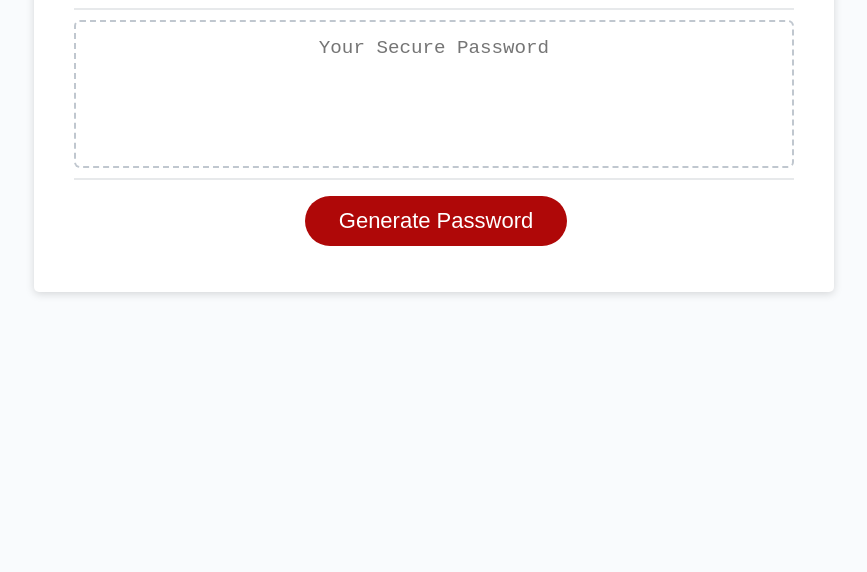
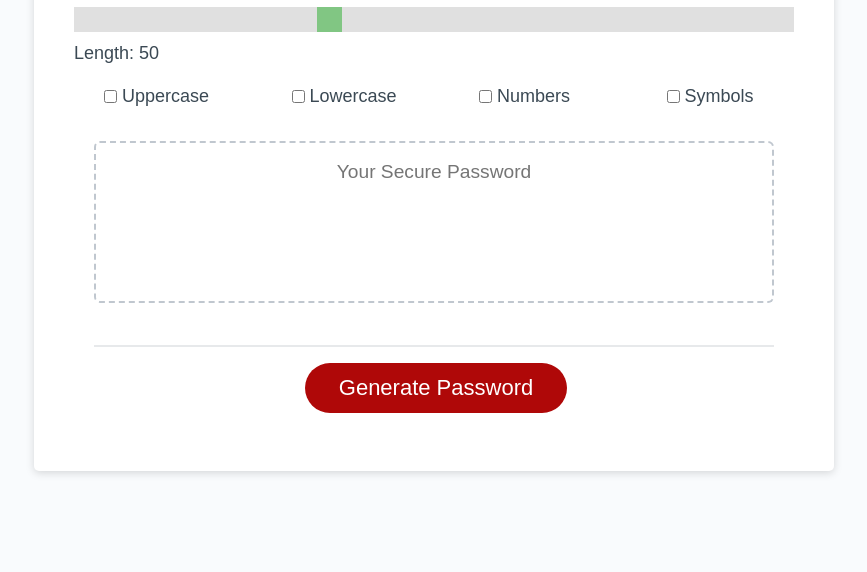
Before and after one commit to Valborg1/3-password-generator, a plain HTML site: page Develop/index.html in a window 1280 px wide. Shown: the part 228-800 px from the top of the page, without its empty margins (206-1073 px from the left). Drawn offline with nearby package versions, Linux system fonts and the light colour scheme.

Commit message:
added buttons and slider to html and css

```diff
--- a/Develop/index.html
+++ b/Develop/index.html
@@ -4,18 +4,97 @@
     <meta charset="UTF-8" />
     <meta name="viewport" content="width=device-width, initial-scale=1.0" />
     <meta http-equiv="X-UA-Compatible" content="ie=edge" />
+
     <title>Password Generator</title>
+
+    <link rel="stylesheet" href="https://stackpath.bootstrapcdn.com/bootstrap/4.5.2/css/bootstrap.min.css" integrity="sha384-JcKb8q3iqJ61gNV9KGb8thSsNjpSL0n8PARn9HuZOnIxN0hoP+VmmDGMN5t9UJ0Z" crossorigin="anonymous">
+
     <link rel="stylesheet" href="style.css" />
+
+
+
   </head>
   <body>
     <div class="wrapper">
       <header>
         <h1>Password Generator</h1>
       </header>
-      <div class="card">
+      <div class="form">
         <div class="card-header">
           <h2>Generate a Password</h2>
         </div>
+<br />
+
+<div class="rangeslider">
+  <input type="range" min="8" max="128" value="50"
+                  class="myslider" id="sliderRange">
+  <p>Length: <span id="passwordLength"></span></p>
+</div>
+
+<script>
+var rangeslider = document.getElementById("sliderRange");
+var output = document.getElementById("passwordLength");
+output.innerHTML = rangeslider.value;
+
+rangeslider.oninput = function() {
+  output.innerHTML = this.value;
+
+
+  // Check on checkbox
+  // if (document.getElementById("inlineCheckbox4").checked === true) {
+  //           console.log('true');
+
+  //           } else {
+  //               console.log('false');
+  //           }
+}
+
+// Check on range slider
+// console.log(rangeslider.value);
+</script>
+
+        <div class="row checkbox-row">
+          <div class="col-lg-3 col-md-6 col-sm-6 col-12">
+            <div class="form-check form-check-inline">
+              <input class="form-check-input" type="checkbox" id="inlineCheckbox1" value="option1">
+              <label class="form-check-label" for="inlineCheckbox1">Uppercase</label>
+            </div>
+          </div>
+
+            <div class="col-lg-3 col-md-6 col-sm-6 col-12">
+            <div class="form-check form-check-inline">
+              <input class="form-check-input" type="checkbox" id="inlineCheckbox2" value="option2">
+              <label class="form-check-label" for="inlineCheckbox2">Lowercase</label>
+            </div>
+          </div>
+
+          <div class="col-lg-3 col-md-6 col-sm-6 col-12">
+            <div class="form-check form-check-inline">
+              <input class="form-check-input" type="checkbox" id="inlineCheckbox3" value="option3">
+              <label class="form-check-label" for="inlineCheckbox3">Numbers</label>
+            </div>
+          </div>
+
+          <div class="col-lg-3 col-md-6 col-sm-6 col-12">
+            <div class="form-check form-check-inline">
+              <input class="form-check-input" type="checkbox" id="inlineCheckbox4" value="option4">
+              <label class="form-check-label" for="inlineCheckbox4">Symbols</label>
+            </div>
+          </div>
+        </div>
+
+
+        <script>
+
+
+          if (document.getElementsByClassName('inlineCheckbox4').checked === true) {
+            console.log('true');
+
+            } else {
+                console.log('false');
+            }
+        </script>
+
         <div class="card-body">
           <textarea
             readonly
--- a/Develop/style.css
+++ b/Develop/style.css
@@ -30,7 +30,7 @@ header {
   color: hsl(206, 17%, 28%);
 }
 
-.card {
+.form {
   background-color: hsl(0, 0%, 100%);
   border-radius: 5px;
   border-width: 1px;
@@ -42,12 +42,21 @@ header {
   padding: 30px 40px;
 }
 
+.card-header, .card-footer {
+  background-color: hsl(0, 0%, 100%);
+  border: none;
+}
+
 .card-header::after {
   content: " ";
   display: block;
   width: 100%;
   background: #e7e9eb;
   height: 2px;
+}
+
+#inlineCheckbox1, #inlineCheckbox2, #inlineCheckbox3, #inlineCheckbox4 {
+  margin-left: 30px;
 }
 
 .card-body {
@@ -118,6 +127,52 @@ button[disabled] {
   overflow: hidden;
 }
 
+.form-check-inline {
+  max-width: 200px;
+  margin: 0;
+}
+
+
+.rangeslider {
+  width: 100%; /* Width of the outside container */
+}
+
+/* The slider itself */
+.myslider {
+  -webkit-appearance: none;  /* Override default CSS styles */
+  appearance: none;
+  width: 100%; /* Full-width */
+  height: 25px; /* Specified height */
+  background: #d3d3d3; /* Grey background */
+  outline: none; /* Remove outline */
+  opacity: 0.7; /* Set transparency (for mouse-over effects on hover) */
+  -webkit-transition: .2s; /* 0.2 seconds transition on hover */
+  transition: opacity .2s;
+}
+
+/* Mouse-over effects */
+.myslider:hover {
+  opacity: 1; /* Fully shown on mouse-over */
+}
+
+/* The slider handle (use -webkit- (Chrome, Opera, Safari, Edge) and -moz- (Firefox) to override default look) */
+.myslider::-webkit-slider-thumb {
+  -webkit-appearance: none; /* Override default look */
+  appearance: none;
+  width: 25px; /* Set a specific slider handle width */
+  height: 25px; /* Slider handle height */
+  background: #4CAF50; /* Green background */
+  cursor: pointer; /* Cursor on hover */
+}
+
+.myslider::-moz-range-thumb {
+  width: 25px; /* Set a specific slider handle width */
+  height: 25px; /* Slider handle height */
+  background: #4CAF50; /* Green background */
+  cursor: pointer; /* Cursor on hover */
+}
+
+
 @media (max-width: 690px) {
   .btn {
     font-size: 1rem;
```
Also changed, not shown: Develop/test.html (added, +24 -0 lines), Develop/script.js (line endings or trailing spaces).
